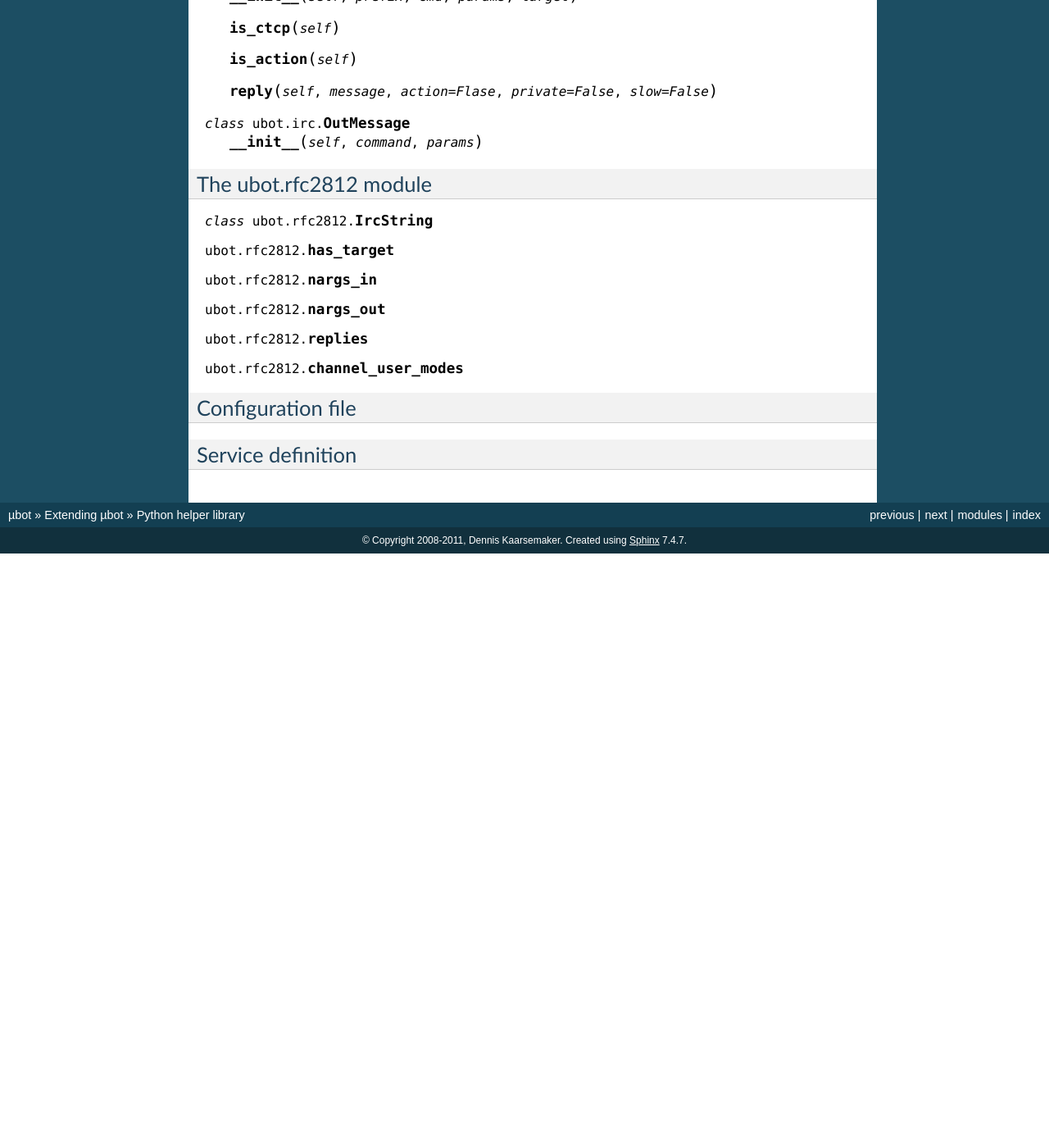
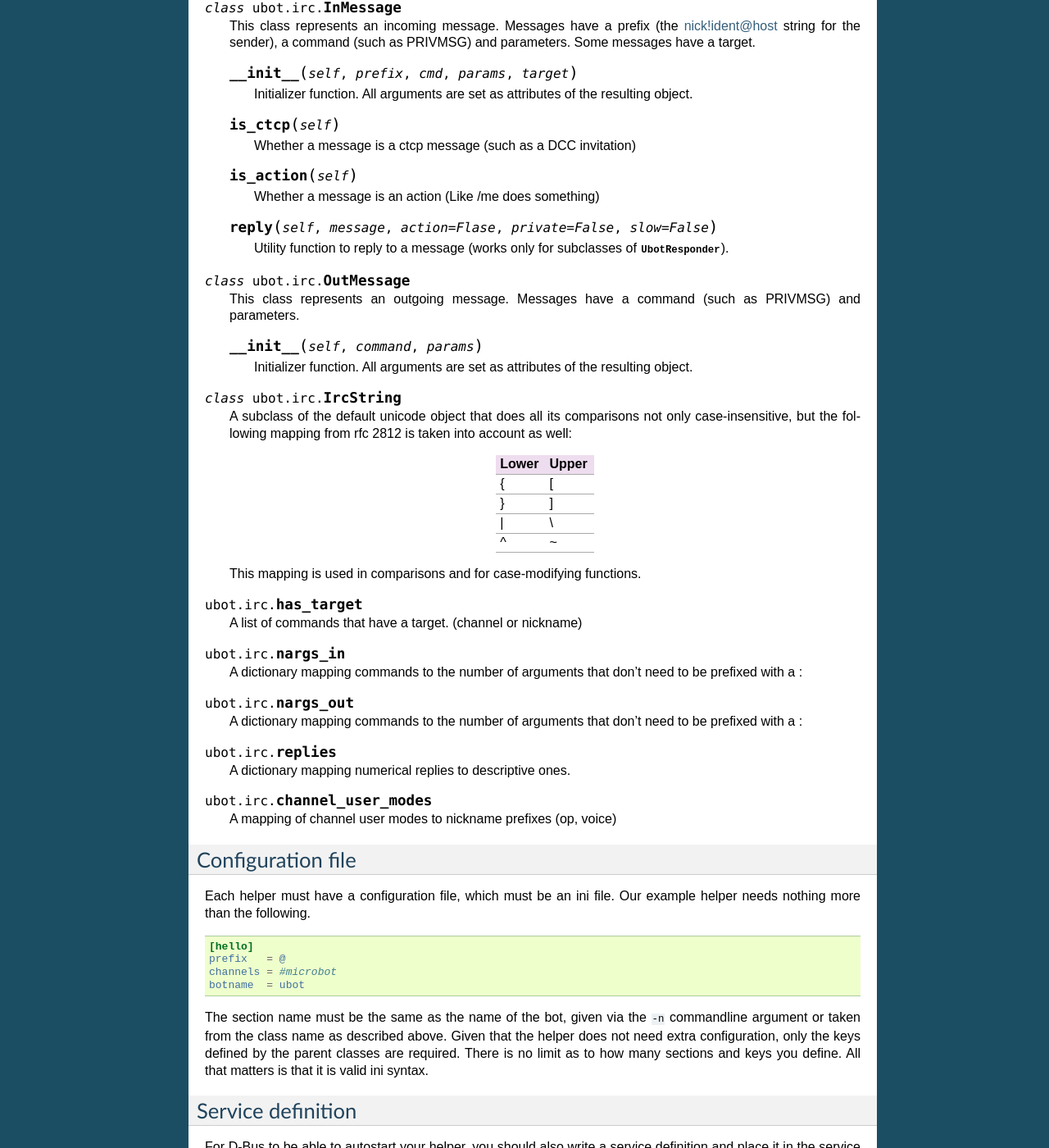
Before and after one commit to seveas/ubot, a Sphinx documentation site: the page built from doc/python.rst, in a window 1280 px wide and 1400 px high, scrolled down 3401 px. Shown: the whole window at 82% size. Built offline with Sphinx 7.4.7, drawn with Linux system fonts in a browser that asks for light colours; before the commit the page ends 4076 px from its top, so only the background shows below that; some of the changed text lies outside the part shown.

Commit message:
Complete the python documentation

```diff
--- a/doc/python.rst
+++ b/doc/python.rst
@@ -207,42 +207,111 @@ helper.
 
 The ubot.irc module
 -------------------
+.. module:: ubot.irc
 
-.. module:: ubot.irc
+This module contains various IRC-related utilities and protocol-specific classes.
 
 .. class:: InMessage
 
+  This class represents an incoming message. Messages have a prefix (the
+  nick\!ident@host string for the sender), a command (such as PRIVMSG) and
+  parameters. Some messages have a target.
+
   .. function:: __init__(self, prefix, cmd, params, target)
+
+     Initializer function. All arguments are set as attributes of the resulting
+     object.
 
   .. function:: is_ctcp(self)
 
+     Whether a message is a ctcp message (such as a DCC invitation)
+
   .. function:: is_action(self)
+
+     Whether a message is an action (Like /me does something)
 
   .. function:: reply(self, message, action=Flase, private=False, slow=False)
 
+     Utility function to reply to a message (works only for subclasses of
+     :class:`UbotResponder`).
+
 .. class:: OutMessage
+
+  This class represents an outgoing message. Messages have a command (such as
+  PRIVMSG) and parameters.
 
   .. function:: __init__(self, command, params)
 
-The ubot.rfc2812 module
------------------------
-
-.. module:: ubot.rfc2812
+     Initializer function. All arguments are set as attributes of the resulting
+     object.
 
 .. class:: IrcString
 
+  A subclass of the default unicode object that does all its comparisons not
+  only case-insensitive, but the following mapping from rfc 2812 is taken into
+  account as well:
+
+  ===== =====
+  Lower Upper
+  ===== =====
+  {     [
+  }     ]
+  \|    \\
+  ^     ~
+  ===== =====
+
+  This mapping is used in comparisons and for case-modifying functions.
+
 .. data:: has_target
+
+   A list of commands that have a target. (channel or nickname)
 
 .. data:: nargs_in
 
+   A dictionary mapping commands to the number of arguments that don't need to
+   be prefixed with a :
+
 .. data:: nargs_out
+
+   A dictionary mapping commands to the number of arguments that don't need to
+   be prefixed with a :
 
 .. data:: replies
 
+   A dictionary mapping numerical replies to descriptive ones.
+
 .. data:: channel_user_modes
+
+   A mapping of channel user modes to nickname prefixes (op, voice)
 
 Configuration file
 ------------------
+Each helper must have a configuration file, which must be an ini file. Our
+example helper needs nothing more than the following.
+
+.. code-block:: ini
+
+  [hello]
+  prefix   = @
+  channels = #microbot
+  botname  = ubot
+
+The section name must be the same as the name of the bot, given via the ``-n``
+commandline argument or taken from the class name as described above. Given
+that the helper does not need extra configuration, only the keys defined by the
+parent classes are required. There is no limit as to how many sections and keys
+you define. All that matters is that it is valid ini syntax.
 
 Service definition
 ------------------
+For D-Bus to be able to autostart your helper, you should also write a service
+definition and place it in the service directory (by default
+:file:`~/.config/ubot/services/`). For the hello service, this would look like:
+
+.. code-block:: ini
+
+  [D-BUS Service]
+  Name=net.seveas.ubot.helper.hello
+  Exec=/path/to/helpers/py_hello -c ~/.config/ubot/lart.conf
+
+Making your helper autostartable is of course not mandatory.
```
Also changed, not shown: 3 other files.
